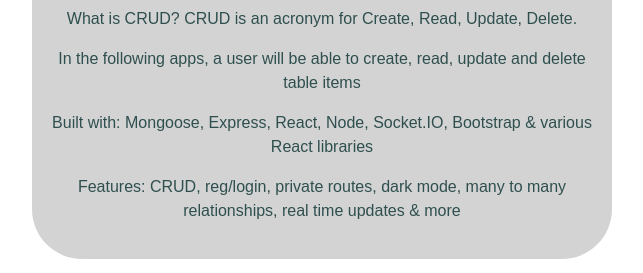
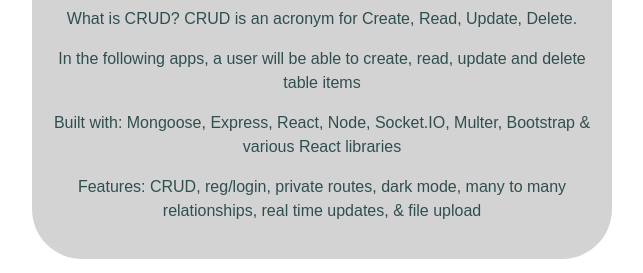
Before and after one commit to tylerwertman/website-fullstack, a React (Create React App) app in the folder client/: page / in a window 1280 px wide. Shown: the part 1159-1432 px from the top of the page, without its empty margins (318-961 px from the left). Built offline with nearby package versions, Linux system fonts and the light colour scheme; no server answers.

Commit message:
404 image & project description

```diff
--- a/client/src/App.css
+++ b/client/src/App.css
@@ -823,9 +823,10 @@
 /* JS & MQ classes */
 .shadow {
   position: relative;
-  bottom: 5px;
-  box-shadow: 5px 5px 5px grey;
+  bottom: 10px;
+  box-shadow: 5px 5px 5px grey !important;
   cursor: pointer;
+  transition: 250ms;
 }
 .shadowNav {
   position: relative;
@@ -836,12 +837,13 @@
   background-color: seagreen;
   border-radius: 40px;
   padding: 5px;
+  transition: 750ms;
 }
 .hide {
   display: none;
 }
 .navLiHover {
-  background-color: seagreen;
+  /* background-color: seagreen; */
   color: lightgrey;
 }
 
--- a/client/src/Components/Projects.jsx
+++ b/client/src/Components/Projects.jsx
@@ -11,8 +11,8 @@
                 <a href="http://crudApps.tylerw.xyz"><h3>CRUD Apps</h3></a>
                 <p>What is CRUD? CRUD is an acronym for Create, Read, Update, Delete.</p>
                 <p>In the following apps, a user will be able to create, read, update and delete table items</p>
-                <p>Built with: Mongoose, Express, React, Node, Socket.IO, Bootstrap & various React libraries</p>
-                <p>Features: CRUD, reg/login, private routes, dark mode, many to many relationships, real time updates & more</p>
+                <p>Built with: Mongoose, Express, React, Node, Socket.IO, Multer, Bootstrap & various React libraries</p>
+                <p>Features: CRUD, reg/login, private routes, dark mode, many to many relationships, real time updates, & file upload</p>
             </div>
             <div className={darkMode ? "contentDark" : "content"}>
                 <WTP />
```
Also changed, not shown: client/src/Components/images/404.png.
